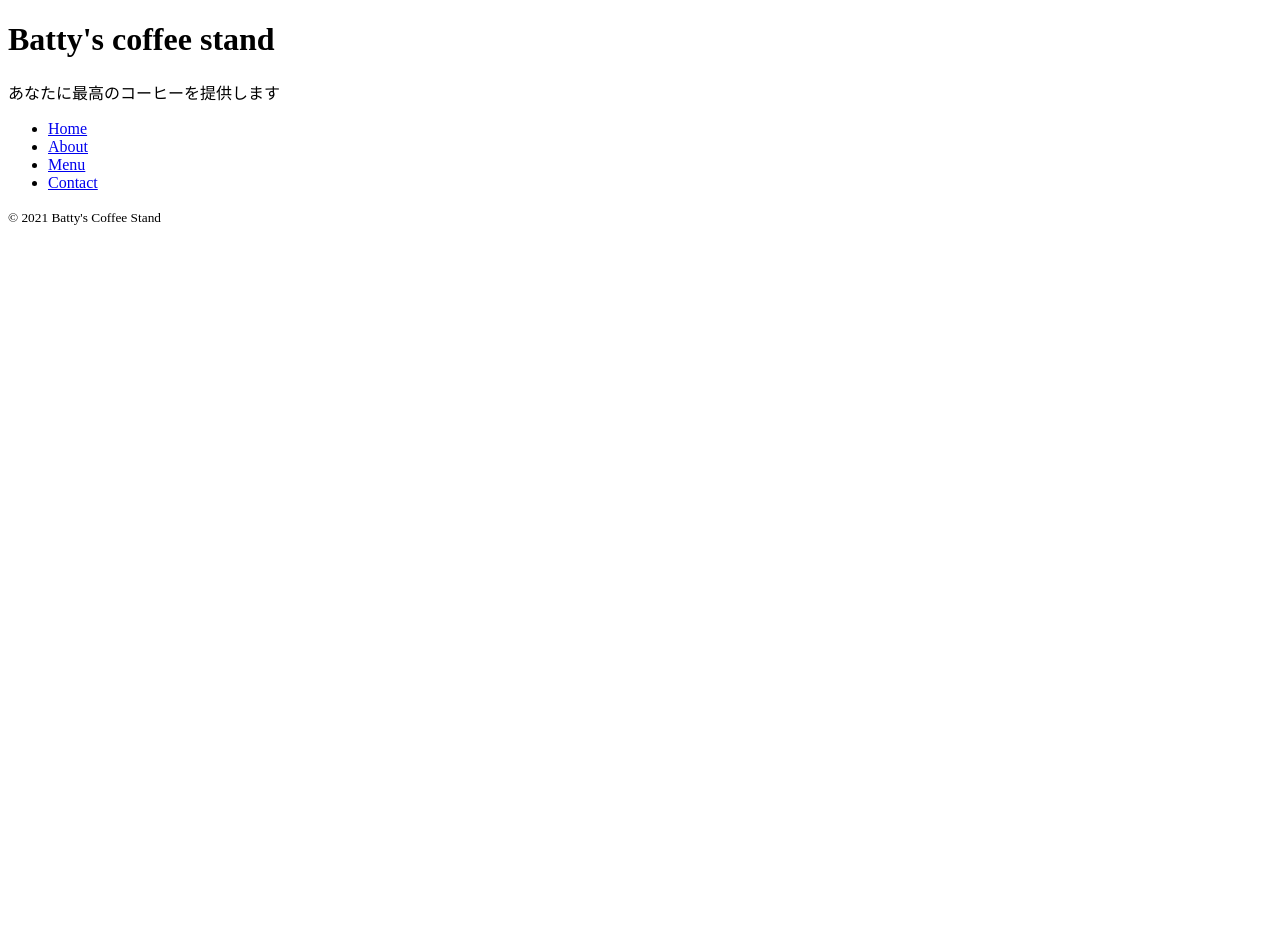
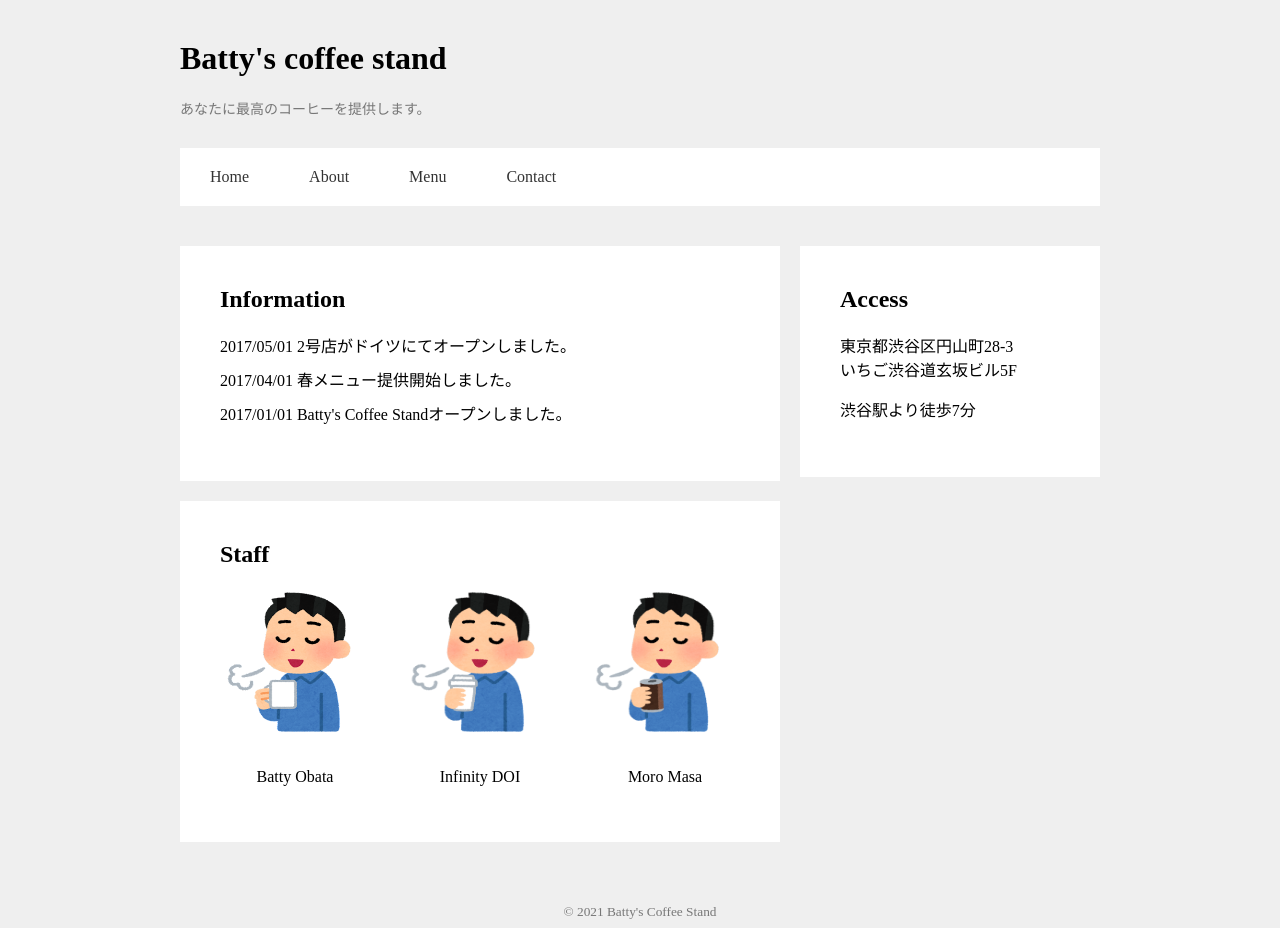
Before and after one commit to Masashi-Mura/html-sample, a plain HTML site: page index.html in a window 1280 px wide. Before the commit the page ends 800 px from the top, so only its background shows below. Drawn offline with Linux system fonts and the light colour scheme.

Commit message:
practice CSS Batty's coffee stand#1

```diff
--- /dev/null
+++ b/css/style.css
@@ -0,0 +1,115 @@
+.title-text{
+    color: red;
+    font-size: 14px;
+}
+
+body {
+    background-color: #efefef;
+}
+
+header {
+    margin-top: 20px;
+}
+
+.container {
+    width: 920px;
+    margin: 0 auto 40px auto;
+}
+
+.header-title {
+    margin-top: 40px;
+    margin-bottom: 30px;
+}
+
+.logo {
+    font-size: 32px;
+}
+
+.title-text{
+    color: #777;
+}
+
+.header-navigation {
+    width: 100%;
+    background-color: #fff;
+    padding: 20px 0;
+}
+
+.header-navigation li {
+    float: left;
+    padding: 0 30px;
+    text-align: center;
+    list-style-type: none;
+}
+
+.header-navigation li a {
+    color: #333;
+    text-decoration: none;
+}
+
+.clearfix:after{
+    content: "";
+    display: block;
+    clear: both;
+}
+
+footer{
+    text-align: center;
+}
+
+.copyright{
+    color: #777;
+}
+
+.card-contents {
+    padding: 40px;
+    margin-bottom: 20px;
+    background-color: #fff;
+}
+
+.card-title {
+    font-size: 24px;
+    font-weight: bold;
+    margin-top: 0;
+    margin-bottom: 20px;
+}
+
+main {
+    width: 600px;
+    margin-right: 20px;
+    float: left;
+}
+
+aside {
+    width: 300px;
+    float: left;
+}
+
+.information-list {
+    list-style-type: none;
+    padding-left: 0;
+}
+
+.information-list li {
+    margin-bottom: 10px;
+}
+
+.staff {
+    width: 150px;
+    margin-right: 35px;
+    float: left;
+}
+
+.staff:last-child {
+    margin-right: 0;
+}
+
+.staff-image {
+    margin-bottom: 10px;
+    width: 150px;
+    height: 150px;
+}
+
+.staff-name {
+    text-align: center;
+}
--- a/index.html
+++ b/index.html
@@ -1,38 +1,73 @@
-<!DOCTYPE html><!--HTML文書のバージョンを表す。HTML5かHTMLLiving Standardを表している。-->
-<html><!--ファイルがHTML文書である事を表す-->
+<!DOCTYPE html>
+<html>
 
-<head><!--headタグはタイトルや文字コード、リンクのファイル等ブラウザーの画面に表示されない情報-->
-    <meta charset="UTF-8" /><!--charset属性で文字コードUTF-8を指定-->
+<head><!--headタグ-->
+    <meta charset="UTF-8" />
     <title>ようこそ</title>
     <title>Batty's Coffee Stand</title>
+    <link rel="stylesheet" href="css/style.css"><!--cssの読み込み-->
 </head>
 
-<body><!--ブラウザーの画面に表示する内容を記述-->
-    <header><!--ヘッダーの作成-->
-        <div class="container"><!--div(division)タグはCSSでスタイルをつけるために使用する、
-                                    前後に改行が入るブロックを用意するためのタグ-->
-            <h1 class="logo">Batty's coffee stand</h1>
-            <!--h(heading)タグは見出しを表す。h1～h6まである。h1は1度のみ使用可能。-->
-            <p class="title-text">あなたに最高のコーヒーを提供します</p>
-            <!--p(paragraph)タグは段落--><!--br(break)タグは改行-->
+<body>
+    <header><!--ヘッダー-->
+        <div class="container">
+            <div class="header-title">
+                <h1 class="logo">Batty's coffee stand</h1>
+                <p class="title-text">あなたに最高のコーヒーを提供します。</p>
+            </div>
+
+            <ul class="header-navigation clearfix">
+                <li><a href="#">Home</a></li>
+                <li><a href="#">About</a></li>
+                <li><a href="#">Menu</a></li>
+                <li><a href="#">Contact</a></li>
+            </ul>
         </div>
-        <ul class="header-navigation"><!--ul(unordered list)タグは項目の順序なしのリストを表示-->
-            <li><a href="#">Home</a></li><!--li(list item)タグに表示したいテキストを表示。ulの間で使用-->
-            <li><a href="#">About</a></li>
-            <li><a href="#">Menu</a></li>
-            <li><a href="#">Contact</a></li>
-            <!--a(anchor)タグはアンカー要素（ハイパーリンク）を表す
-                href(hypertet reference)属性にリンク先のURLを記述-->
-        </ul>
     </header>
 
+    <div class="container clearfix">
+        <main><!--mainタグ-->
+            <div class="card-contents">
+                <h2 class="card-title">Information</h2>
+                <ul class="information-list">
+                    <li>2017/05/01 2号店がドイツにてオープンしました。</li>
+                    <li>2017/04/01 春メニュー提供開始しました。</li>
+                    <li>2017/01/01 Batty's Coffee Standオープンしました。</li>
+                </ul>
+            </div>
+            <div class="card-contents">
+                <h2 class="card-title">Staff</h2>
+                <div class="staff-list clearfix">
+                    <div class="staff">
+                        <img src="img/staff_01.png" class="staff-image">
+                        <p class="staff-name">Batty Obata</p>
+                    </div>
+                    <div class="staff">
+                        <img src="img/staff_02.png" class="staff-image">
+                        <p class="staff-name">Infinity DOI</p>
+                    </div>
+                    <div class="staff">
+                        <img src="img/staff_03.png" class="staff-image">
+                        <p class="staff-name">Moro Masa</p>
+                    </div>
+                </div>
+
+            </div>
+        </main>
+        <aside><!--asideタグ-->
+            <div class="card-contents">
+                <h2 class="card-title">Access</h2>
+                <p>東京都渋谷区円山町28-3<br>いちご渋谷道玄坂ビル5F</p>
+                <p>渋谷駅より徒歩7分</p>
+
+            </div>
+        </aside>
+    </div>
+
     <footer>
-        <small class="" copyright">© 2021 Batty's Coffee Stand</small>
-
+        <small class="copyright">© 2021 Batty's Coffee Stand</small>
     </footer>
-
 
 </body>
 
-
 </html>
```
Also changed, not shown: img/aisatsu2_konnichiwa.png (added), img/staff_01.png (added), img/staff_02.png (added), img/staff_03.png (added).
